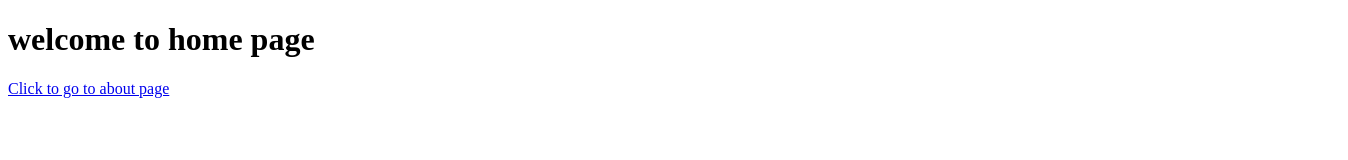
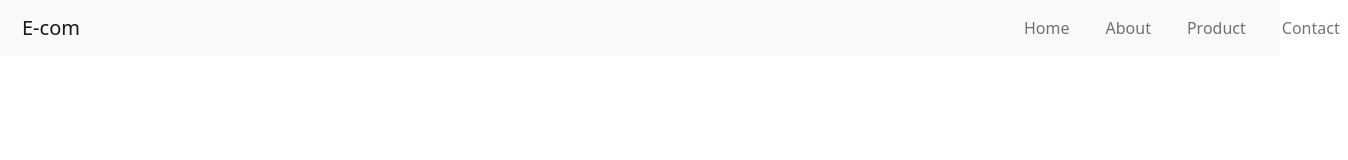
Before and after one commit to shreedev706/Node_project, a website: page public/index.html in a window 1280 px wide. Shown: the whole page, 1348 px wide, since content can reach past the window. Drawn offline with nearby package versions, Linux system fonts and the light colour scheme.

Commit message:
few changes

```diff
--- /dev/null
+++ b/public/index.css
@@ -0,0 +1,14 @@
+
+
+div a.navbar-brand{
+    margin-left: 10px;
+}
+div ul.navbar-nav{
+    margin-left: 900px;
+}
+
+ul li.nav-item {
+
+    margin-left:20px;
+    /* color:red; */
+}
--- a/public/index.html
+++ b/public/index.html
@@ -1,13 +1,53 @@
 <!DOCTYPE html>
 <html lang="en">
+
 <head>
     <meta charset="UTF-8">
     <meta http-equiv="X-UA-Compatible" content="IE=edge">
     <meta name="viewport" content="width=device-width, initial-scale=1.0">
+    <link rel="stylesheet" href="index.css">
+    <!-- CSS only -->
+    <link href="https://cdn.jsdelivr.net/npm/bootstrap@5.2.2/dist/css/bootstrap.min.css" rel="stylesheet"
+        integrity="sha384-Zenh87qX5JnK2Jl0vWa8Ck2rdkQ2Bzep5IDxbcnCeuOxjzrPF/et3URy9Bv1WTRi" crossorigin="anonymous">
+
     <title>Home page</title>
 </head>
+
 <body>
-    <h1>welcome to home page</h1>
-    <a href="about.html">Click to go to about page</a>
+    <nav class="navbar navbar-expand-lg bg-light">
+        <div class="container-fluid">
+            <a class="navbar-brand" href="#">E-com</a>
+            <button class="navbar-toggler" type="button" data-bs-toggle="collapse"
+                data-bs-target="#navbarSupportedContent" aria-controls="navbarSupportedContent" aria-expanded="false"
+                aria-label="Toggle navigation">
+                <span class="navbar-toggler-icon"></span>
+            </button>
+            <div class="collapse navbar-collapse " id="navbarSupportedContent">
+                <ul class="navbar-nav ">
+                    <li class="nav-item">
+                        <a class="nav-link "  href="#">Home</a>
+                    </li>
+                    <li class="nav-item">
+                        <a class="nav-link" href="#">About</a>
+                    </li>
+                    <li class="nav-item">
+                        <a class="nav-link" href="contact.html">Product</a>
+                    </li>
+                    <li class="nav-item">
+                        <a class="nav-link" href="contact.html">Contact</a>
+                    </li>
+
+
+                </ul>
+
+            </div>
+        </div>
+    </nav>
+    <!-- JavaScript Bundle with Popper -->
+    <script src="https://cdn.jsdelivr.net/npm/bootstrap@5.2.2/dist/js/bootstrap.bundle.min.js"
+        integrity="sha384-OERcA2EqjJCMA+/3y+gxIOqMEjwtxJY7qPCqsdltbNJuaOe923+mo//f6V8Qbsw3"
+        crossorigin="anonymous"></script>
+
 </body>
+
 </html>
```
Also changed, not shown: public/about.html (+1 -0 lines), public/contact.html (+1 -1 lines).
